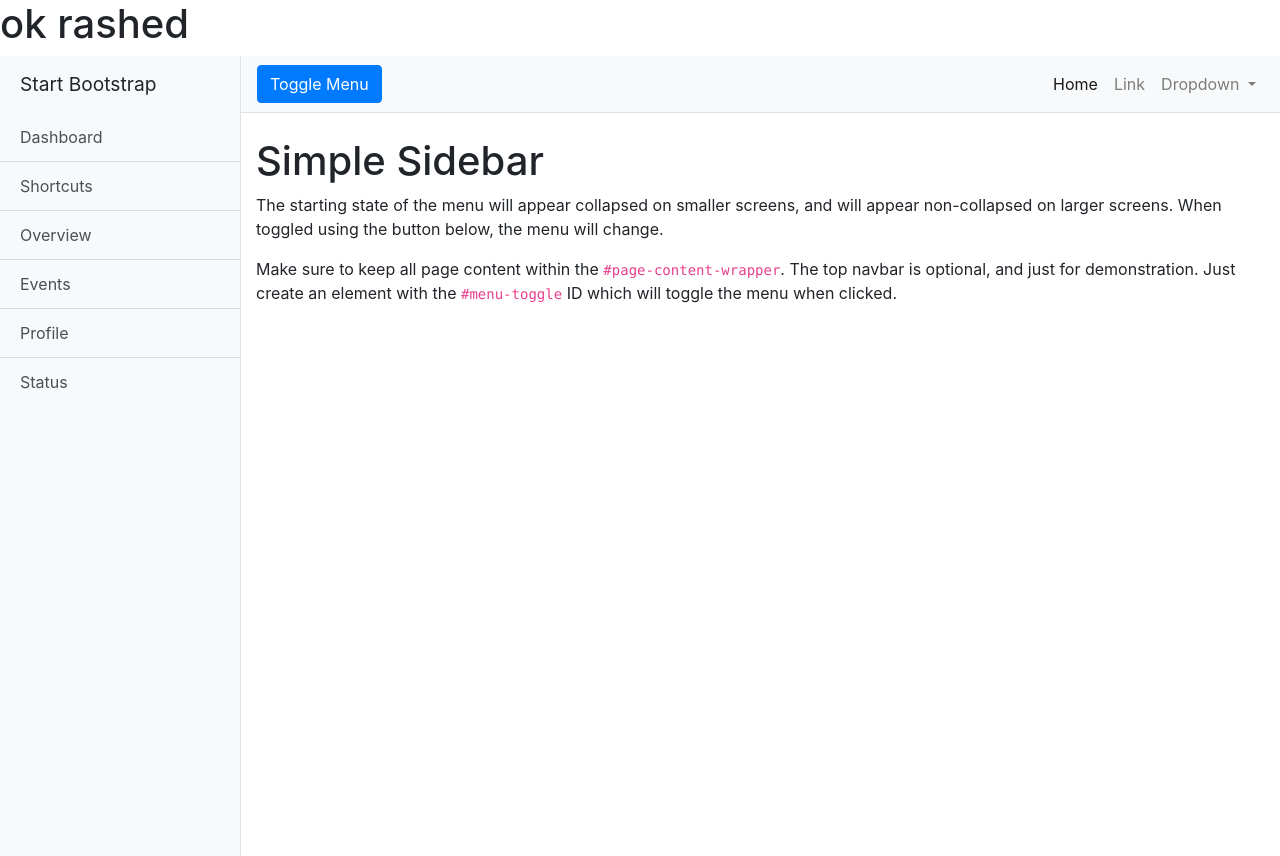
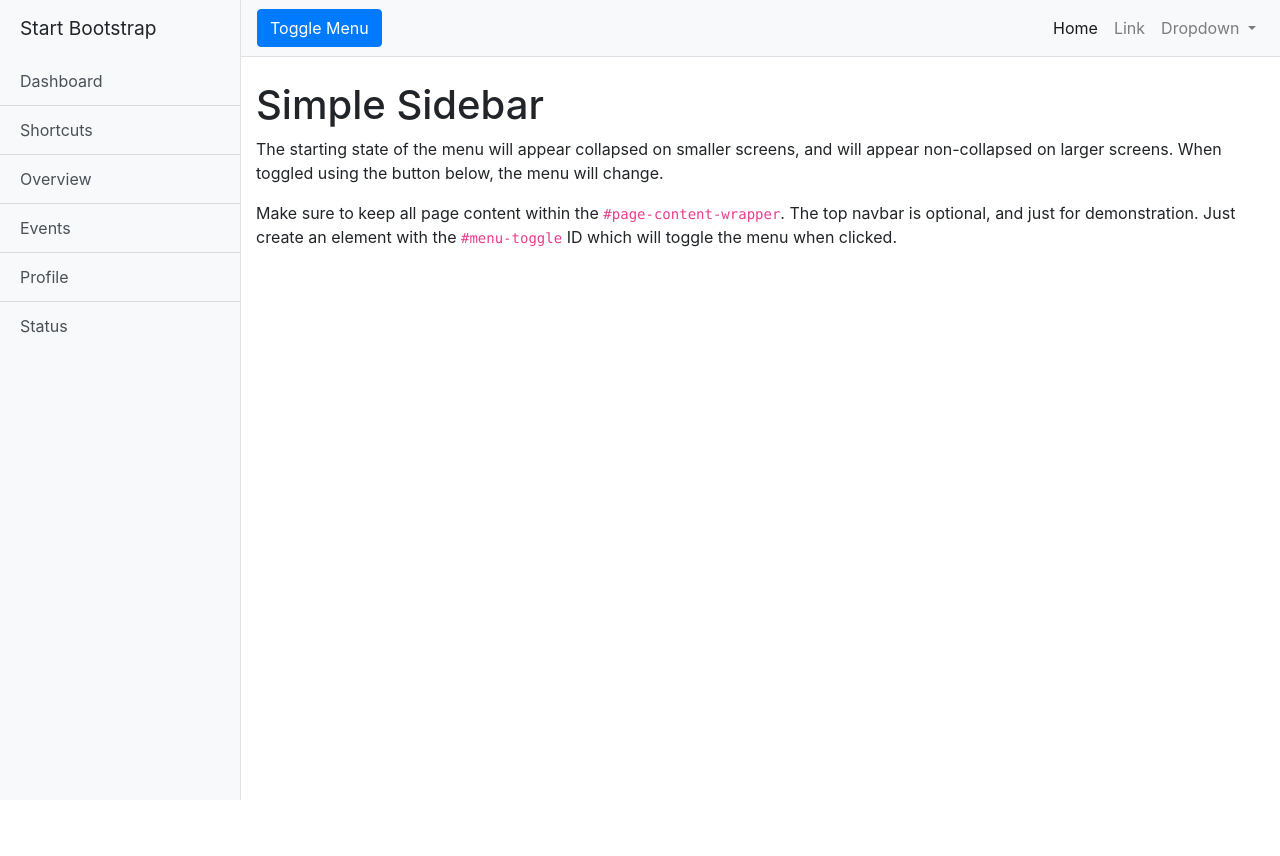
Before and after one commit to rashed4949/Angular-Covid-19-Assistant, an Angular app: page / in a window 1280 px wide. After the commit the page ends 800 px from the top, so only its background shows below. Built offline with nearby package versions, Linux system fonts and the light colour scheme.

Commit message:
checking

```diff
--- a/src/app/rashed/rashed.component.html
+++ b/src/app/rashed/rashed.component.html
@@ -19,7 +19,6 @@
 </head>
 
 <body>
-    <h1>ok rashed</h1>
 
   <div class="d-flex" id="wrapper">
 
```
